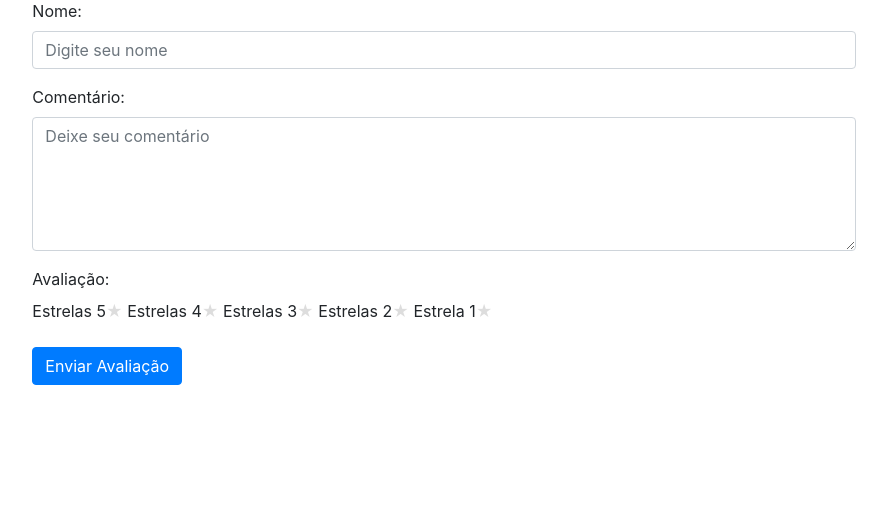
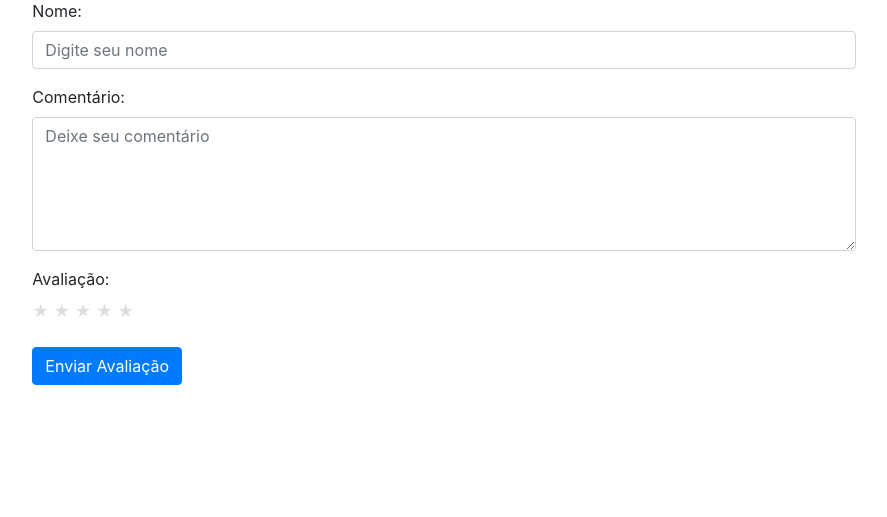
Before and after one commit to SilasPDJ/TCC, a PHP site: page /send-data/html/IndexVideos/ASLAmericano.php in a window 1280 px wide. Shown: the part 762-1279 px from the top of the page, without its empty margins (196-1083 px from the left). Run offline with PHP 8.4, Linux system fonts and the light colour scheme; some libraries are stand-ins or nearby versions.

Commit message:
fix stars

```diff
--- a/frontend/html/IndexVideos/utils/avaliacao.php
+++ b/frontend/html/IndexVideos/utils/avaliacao.php
@@ -11,15 +11,15 @@
         <label for="avaliacao">Avaliação:</label>
         <div class="rating">
             <input type="radio" id="estrela1" name="avaliacao" value="1">
-            <label for="estrela1">1 Estrela</label>
+            <label for="estrela1"></label>
             <input type="radio" id="estrela2" name="avaliacao" value="2">
-            <label for="estrela2">2 Estrelas</label>
+            <label for="estrela2"></label>
             <input type="radio" id="estrela3" name="avaliacao" value="3">
-            <label for="estrela3">3 Estrelas</label>
+            <label for="estrela3"></label>
             <input type="radio" id="estrela4" name="avaliacao" value="4">
-            <label for="estrela4">4 Estrelas</label>
+            <label for="estrela4"></label>
             <input type="radio" id="estrela5" name="avaliacao" value="5">
-            <label for="estrela5">5 Estrelas</label>
+            <label for="estrela5"></label>
         </div>
     </div>
     <button type="submit" class="btn btn-primary">Enviar Avaliação</button>
```
